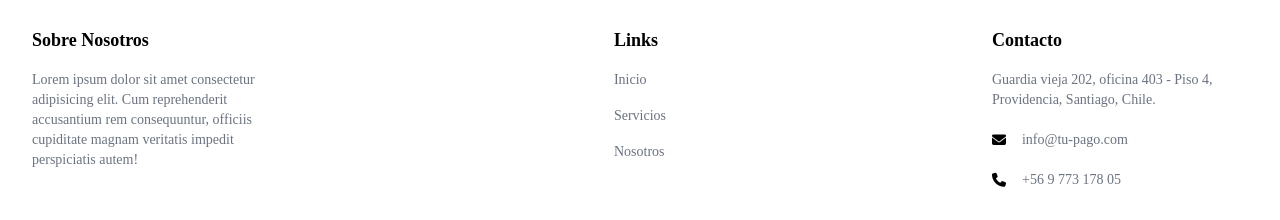
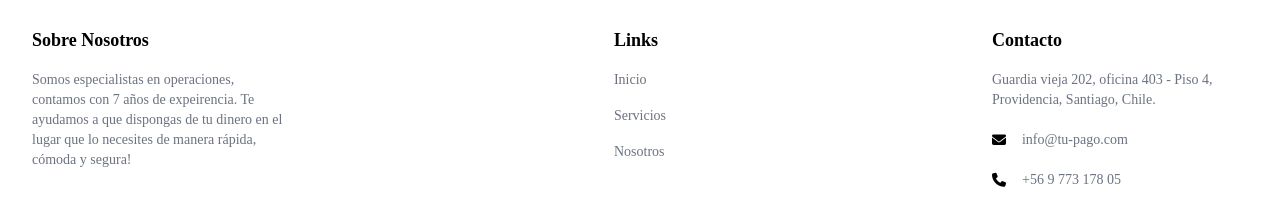
Before and after one commit to victoriusd/TuPago.com, a website: page index.html in a window 1280 px wide. Shown: the part 3455-3675 px from the top of the page. Drawn offline with nearby package versions, Linux system fonts and the light colour scheme; a web font is replaced by a local one.

Commit message:
Update index.html

```diff
--- a/index.html
+++ b/index.html
@@ -469,8 +469,8 @@
             <div class=" order-1 max-w-96 md:max-w-64">
                 <h2 class="text-black font-semibold text-lg">Sobre Nosotros</h2>
                 <p class=" text-sm mt-4">
-                    Lorem ipsum dolor sit amet consectetur adipisicing elit. Cum reprehenderit accusantium rem
-                    consequuntur, officiis cupiditate magnam veritatis impedit perspiciatis autem!
+                    Somos especialistas en operaciones, contamos con 7 años de expeirencia.
+Te ayudamos a que dispongas de tu dinero en el lugar que lo necesites de manera rápida, cómoda y segura!
                 </p>
 
             </div>
```
